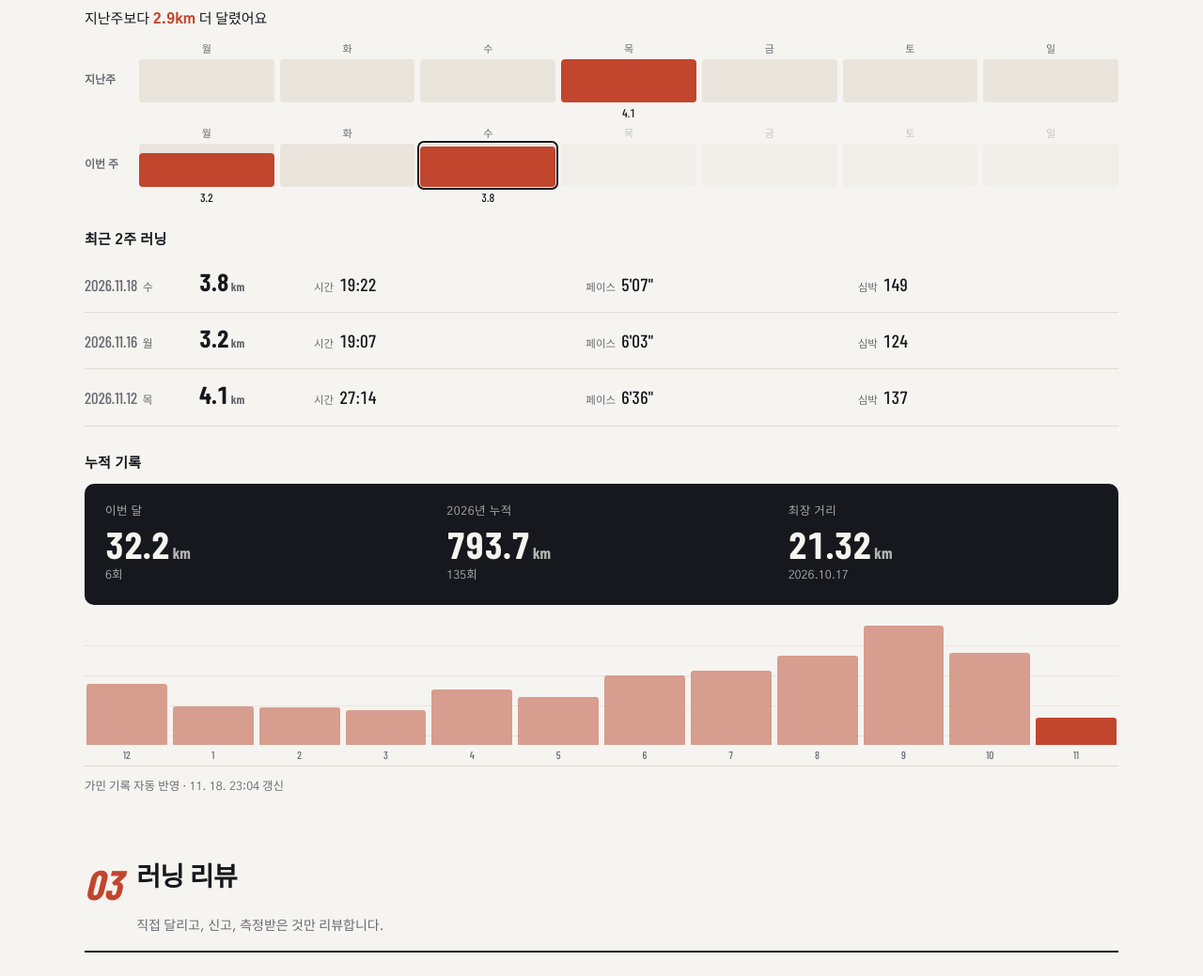
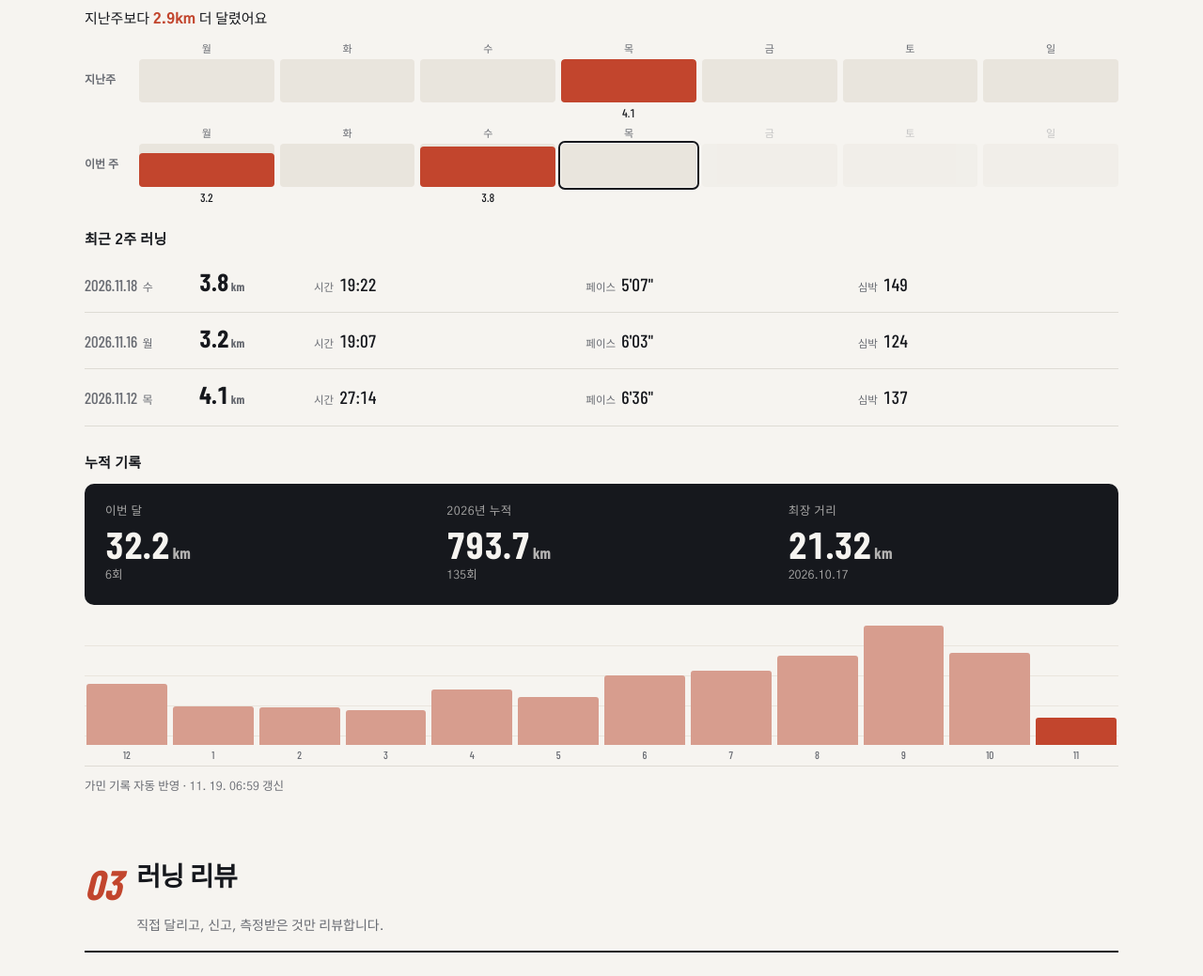
Before and after one commit to kgg8308/slowandsteadyboy, a plain HTML site: page index.html in a window 1280 px wide. Shown: the part 1583-2622 px from the top of the page at 94% size. Drawn offline with nearby package versions, Linux system fonts and the light colour scheme; a web font is replaced by a local one.

Commit message:
최신 영상 · 러닝 기록 자동 갱신

```diff
--- a/index.html
+++ b/index.html
@@ -304,7 +304,7 @@ footer .wrap{padding-block:26px 40px;display:flex;justify-content:space-between;
     <p class="log-nudge">지난주보다 <b>2.9km</b> 더 달렸어요</p>
     <div class="log-days" aria-label="최근 2주 날짜별 거리">
       <div class="log-wrow"><strong>지난주</strong><div class="log-day" title="11.9 · 0km"><i>월</i><span><span style="height:0%"></span></span><em></em></div><div class="log-day" title="11.10 · 0km"><i>화</i><span><span style="height:0%"></span></span><em></em></div><div class="log-day" title="11.11 · 0km"><i>수</i><span><span style="height:0%"></span></span><em></em></div><div class="log-day on" title="11.12 · 4.1km"><i>목</i><span><span style="height:100%"></span></span><em>4.1</em></div><div class="log-day" title="11.13 · 0km"><i>금</i><span><span style="height:0%"></span></span><em></em></div><div class="log-day" title="11.14 · 0km"><i>토</i><span><span style="height:0%"></span></span><em></em></div><div class="log-day" title="11.15 · 0km"><i>일</i><span><span style="height:0%"></span></span><em></em></div></div>
-      <div class="log-wrow"><strong>이번 주</strong><div class="log-day on" title="11.16 · 3.2km"><i>월</i><span><span style="height:78%"></span></span><em>3.2</em></div><div class="log-day" title="11.17 · 0km"><i>화</i><span><span style="height:0%"></span></span><em></em></div><div class="log-day on today" title="11.18 · 3.8km"><i>수</i><span><span style="height:93%"></span></span><em>3.8</em></div><div class="log-day future" title="11.19 · 0km"><i>목</i><span><span style="height:0%"></span></span><em></em></div><div class="log-day future" title="11.20 · 0km"><i>금</i><span><span style="height:0%"></span></span><em></em></div><div class="log-day future" title="11.21 · 0km"><i>토</i><span><span style="height:0%"></span></span><em></em></div><div class="log-day future" title="11.22 · 0km"><i>일</i><span><span style="height:0%"></span></span><em></em></div></div>
+      <div class="log-wrow"><strong>이번 주</strong><div class="log-day on" title="11.16 · 3.2km"><i>월</i><span><span style="height:78%"></span></span><em>3.2</em></div><div class="log-day" title="11.17 · 0km"><i>화</i><span><span style="height:0%"></span></span><em></em></div><div class="log-day on" title="11.18 · 3.8km"><i>수</i><span><span style="height:93%"></span></span><em>3.8</em></div><div class="log-day today" title="11.19 · 0km"><i>목</i><span><span style="height:0%"></span></span><em></em></div><div class="log-day future" title="11.20 · 0km"><i>금</i><span><span style="height:0%"></span></span><em></em></div><div class="log-day future" title="11.21 · 0km"><i>토</i><span><span style="height:0%"></span></span><em></em></div><div class="log-day future" title="11.22 · 0km"><i>일</i><span><span style="height:0%"></span></span><em></em></div></div>
     </div>
   </div>
   <h3 class="log-sub">최근 2주 러닝</h3>
@@ -351,7 +351,7 @@ footer .wrap{padding-block:26px 40px;display:flex;justify-content:space-between;
       <div class="log-bar" title="2026-10 · 106.3km · 18회"><span style="height:77%"></span><em>10</em></div>
       <div class="log-bar cur" title="2026-11 · 32.2km · 6회"><span style="height:23%"></span><em>11</em></div>
   </div>
-  <p class="log-upd">가민 기록 자동 반영 · 11. 18. 23:04 갱신</p>
+  <p class="log-upd">가민 기록 자동 반영 · 11. 19. 06:59 갱신</p>
   <!-- runs:end -->
 </div></section>
 
```
Also changed, not shown: data/runs.json (+4 -4 lines).
